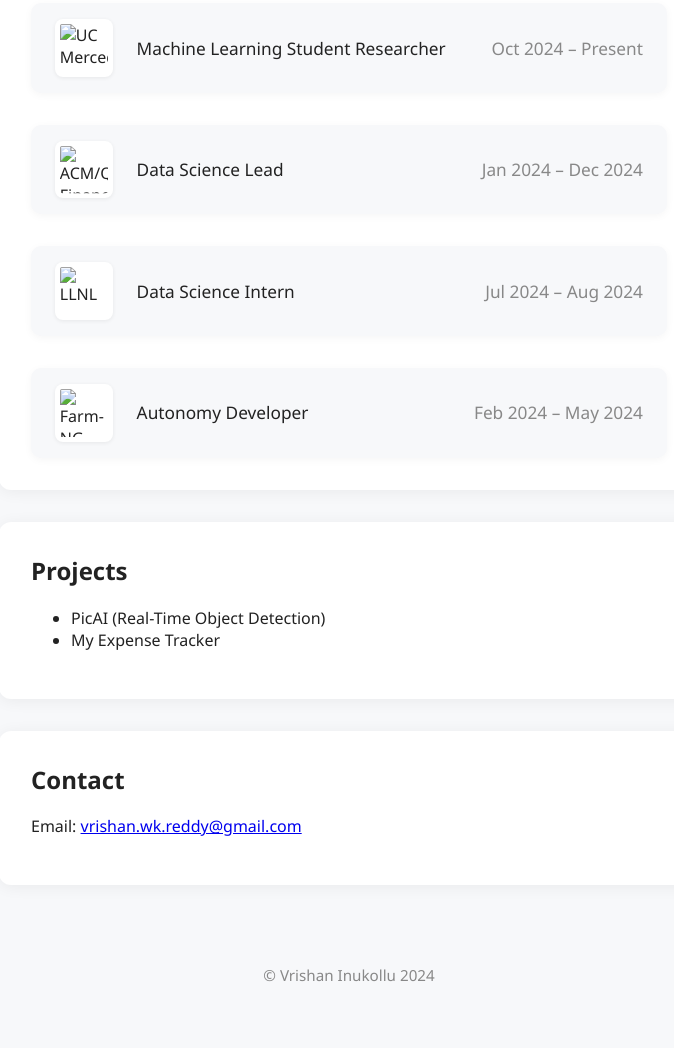
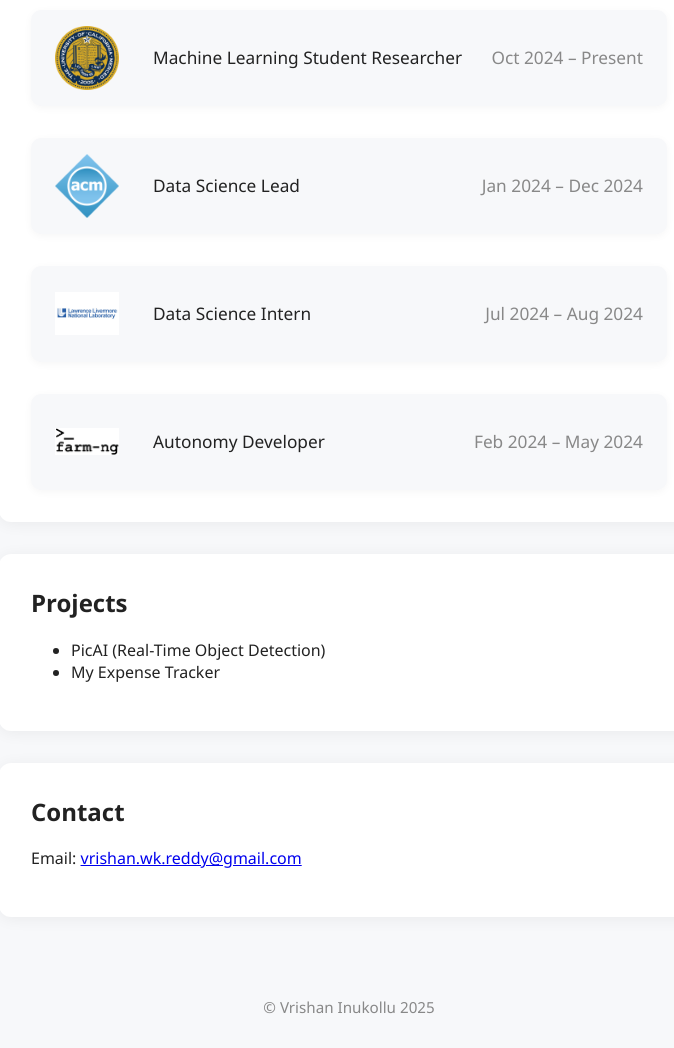
Before and after one commit to VrishanI/Website, a plain HTML site: page website/index.html in a window 1280 px wide. Shown: the part 1019-2067 px from the top of the page, without its empty margins (291-965 px from the left). Before the commit the page ends 2035 px from the top, so only its background shows below. Drawn offline with Linux system fonts and the light colour scheme.

Commit message:
updated images and made it cleaner

```diff
--- a/website/index.html
+++ b/website/index.html
@@ -22,14 +22,14 @@
       <h1>Hi, I'm Vrishan Inukollu</h1>
       <p>Welcome to my personal website! I'm a Computer Science and Engineering student at UC Merced, passionate about machine learning, robotics, and data science.</p>
       <div class="socials">
-        <a href="https://linkedin.com/in/vrishaninukollu" class="social-icon" target="_blank" aria-label="LinkedIn">
+        <a href="https://www.linkedin.com/in/vrishaninukollu/" class="social-icon" target="_blank" aria-label="LinkedIn">
           <svg width="28" height="28" viewBox="0 0 24 24" fill="currentColor" xmlns="http://www.w3.org/2000/svg"><path d="M19 0h-14c-2.761 0-5 2.239-5 5v14c0 2.761 2.239 5 5 5h14c2.762 0 5-2.239 5-5v-14c0-2.761-2.238-5-5-5zm-11 19h-3v-10h3v10zm-1.5-11.268c-.966 0-1.75-.784-1.75-1.75s.784-1.75 1.75-1.75 1.75.784 1.75 1.75-.784 1.75-1.75 1.75zm13.5 11.268h-3v-5.604c0-1.337-.025-3.063-1.868-3.063-1.868 0-2.154 1.459-2.154 2.967v5.7h-3v-10h2.881v1.367h.041c.401-.761 1.379-1.563 2.841-1.563 3.039 0 3.6 2.001 3.6 4.601v5.595z"/></svg>
         </a>
         <a href="https://github.com/VrishanI" class="social-icon" target="_blank" aria-label="GitHub">
           <svg width="28" height="28" viewBox="0 0 24 24" fill="currentColor" xmlns="http://www.w3.org/2000/svg"><path d="M12 .297c-6.63 0-12 5.373-12 12 0 5.303 3.438 9.8 8.205 11.387.6.113.82-.258.82-.577v-2.234c-3.338.726-4.033-1.416-4.033-1.416-.546-1.387-1.333-1.756-1.333-1.756-1.089-.745.084-.729.084-.729 1.205.084 1.84 1.236 1.84 1.236 1.07 1.834 2.809 1.304 3.495.997.108-.775.418-1.305.762-1.605-2.665-.305-5.466-1.334-5.466-5.931 0-1.311.469-2.381 1.236-3.221-.124-.303-.535-1.523.117-3.176 0 0 1.008-.322 3.301 1.23.957-.266 1.983-.399 3.003-.404 1.02.005 2.047.138 3.006.404 2.291-1.553 3.297-1.23 3.297-1.23.653 1.653.242 2.873.118 3.176.77.84 1.235 1.91 1.235 3.221 0 4.609-2.803 5.624-5.475 5.921.43.372.823 1.102.823 2.222v3.293c0 .322.218.694.825.576C20.565 22.092 24 17.592 24 12.297c0-6.627-5.373-12-12-12"/></svg>
         </a>
-        <a href="https://twitter.com" class="social-icon" target="_blank" aria-label="Twitter">
-          <svg width="28" height="28" viewBox="0 0 24 24" fill="currentColor" xmlns="http://www.w3.org/2000/svg"><path d="M24 4.557a9.93 9.93 0 0 1-2.828.775 4.932 4.932 0 0 0 2.165-2.724c-.951.564-2.005.974-3.127 1.195a4.92 4.92 0 0 0-8.384 4.482C7.691 8.095 4.066 6.13 1.64 3.161c-.542.929-.856 2.01-.857 3.17 0 2.188 1.115 4.117 2.823 5.254a4.904 4.904 0 0 1-2.229-.616c-.054 2.281 1.581 4.415 3.949 4.89a4.936 4.936 0 0 1-2.224.084c.627 1.956 2.444 3.377 4.6 3.417A9.867 9.867 0 0 1 0 21.543a13.94 13.94 0 0 0 7.548 2.209c9.057 0 14.009-7.496 14.009-13.986 0-.21-.005-.423-.015-.633A9.936 9.936 0 0 0 24 4.557z"/></svg>
+        <a href="https://www.reddit.com/user/VrishanI" class="social-icon" target="_blank" aria-label="Reddit">
+          <svg width="28" height="28" viewBox="0 0 512 512" fill="currentColor" xmlns="http://www.w3.org/2000/svg"><circle cx="256" cy="256" r="256" fill="#FF4500"/><ellipse cx="256" cy="350" rx="120" ry="70" fill="#FFF"/><circle cx="166" cy="320" r="24" fill="#FF4500"/><circle cx="346" cy="320" r="24" fill="#FF4500"/><ellipse cx="256" cy="370" rx="60" ry="30" fill="#FF4500"/><circle cx="396" cy="180" r="36" fill="#FFF" stroke="#FF4500" stroke-width="8"/><circle cx="116" cy="180" r="36" fill="#FFF" stroke="#FF4500" stroke-width="8"/><circle cx="396" cy="180" r="16" fill="#FF4500"/><circle cx="116" cy="180" r="16" fill="#FF4500"/><circle cx="256" cy="256" r="180" fill="none" stroke="#FFF" stroke-width="16"/></svg>
         </a>
         <a href="mailto:vrishan.wk.reddy@gmail.com" class="social-icon" target="_blank" aria-label="Email">
           <svg width="28" height="28" viewBox="0 0 24 24" fill="currentColor" xmlns="http://www.w3.org/2000/svg"><path d="M12 13.065L.015 6.24A2.25 2.25 0 0 1 2.25 4.5h19.5a2.25 2.25 0 0 1 2.235 1.74L12 13.065zm11.985-5.325l-7.89 4.74 7.89 6.615A2.25 2.25 0 0 0 21.75 19.5H2.25a2.25 2.25 0 0 1-2.235-1.74l7.89-6.615-7.89-4.74A2.25 2.25 0 0 0 .015 17.76l7.89-6.615 3.09 1.854a1.5 1.5 0 0 0 1.11 0l3.09-1.854 7.89 6.615A2.25 2.25 0 0 0 23.985 7.74z"/></svg>
@@ -76,7 +76,7 @@
     </section>
   </main>
   <footer>
-    <p>&copy; Vrishan Inukollu 2024</p>
+    <p>&copy; Vrishan Inukollu 2025</p>
   </footer>
   <script src="script.js"></script>
 </body>
--- a/website/style.css
+++ b/website/style.css
@@ -170,13 +170,11 @@ body.dark-mode .social-icon:hover {
   box-shadow: 0 2px 8px rgba(0,0,0,0.04);
 }
 .exp-logo {
-  width: 48px;
-  height: 48px;
+  width: 64px;
+  height: 64px;
   object-fit: contain;
-  background: #fff;
-  border-radius: 8px;
-  box-shadow: 0 1px 4px rgba(0,0,0,0.07);
-  padding: 0.3rem;
+  margin-right: 10px;
+  vertical-align: middle;
 }
 .exp-item span {
   display: block;
```
Also changed, not shown: website/img/acm.png (added), website/img/farmng.png (added), website/img/g3enterprises.png (added), website/img/llnl.png (added), website/img/ucmerced.png (added).
